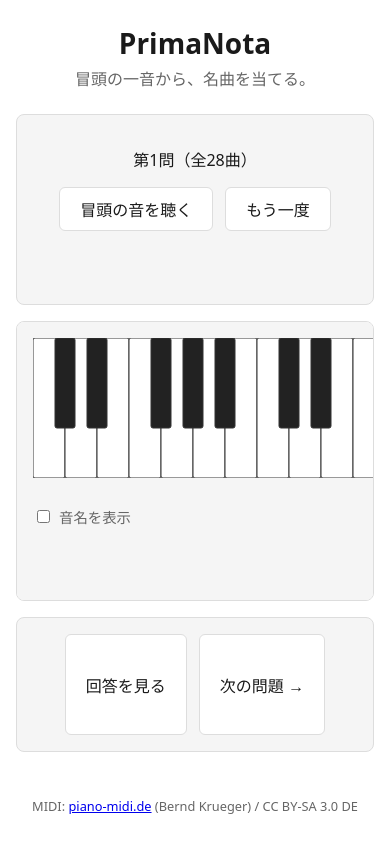
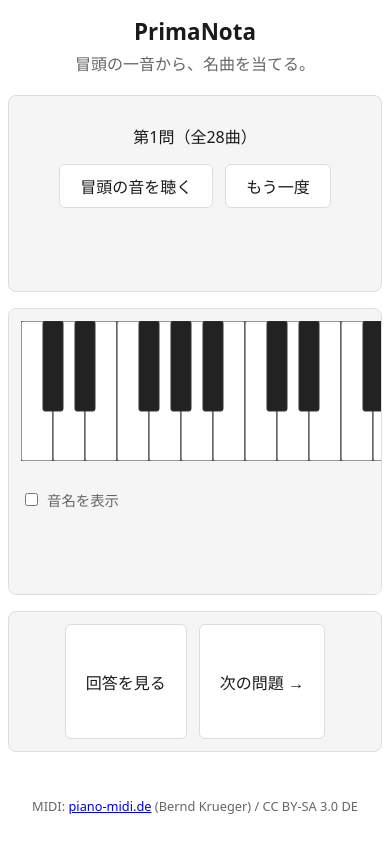
Before and after one commit to patakuti/primanota, a website built with Vite: page web/index.html in a window 390 px wide. Built offline with nearby package versions, Linux system fonts and the light colour scheme.

Commit message:
Add polish: MIT license, verified credit wording, responsive/focus styles (M8)
- Fetch and read piano-midi.de/copy.htm directly to confirm the required
  attribution wording (name, source link, CC BY-SA 3.0 DE) instead of
  guessing; the existing footer credit already satisfied it.
- Add LICENSE (MIT) and finalize README's license section.
- Add focus-visible outlines for buttons/keys and flex-wrap + a small
  max-width media query so button rows and header/panel padding hold up
  on narrow screens.

```diff
--- a/web/src/styles.css
+++ b/web/src/styles.css
@@ -83,6 +83,7 @@ main {
 
 .quiz-controls {
   display: flex;
+  flex-wrap: wrap;
   justify-content: center;
   gap: 12px;
   margin-top: 12px;
@@ -101,6 +102,12 @@ button {
 
 button:hover {
   border-color: var(--color-accent);
+}
+
+button:focus-visible,
+.key:focus-visible {
+  outline: 2px solid var(--color-accent);
+  outline-offset: 2px;
 }
 
 #keyboard-area {
@@ -122,6 +129,7 @@ button:hover {
 
 #controls-area {
   display: flex;
+  flex-wrap: wrap;
   justify-content: center;
   gap: 12px;
 }
@@ -153,3 +161,21 @@ button:hover {
   font-size: 0.8rem;
   color: var(--color-fg-muted);
 }
+
+@media (max-width: 480px) {
+  #app {
+    padding: 0 8px;
+  }
+
+  .app-header {
+    padding: 16px 0 4px;
+  }
+
+  .app-header h1 {
+    font-size: 1.4rem;
+  }
+
+  .panel {
+    padding: 12px;
+  }
+}
```
Also changed, not shown: README.md, 1 other file.
